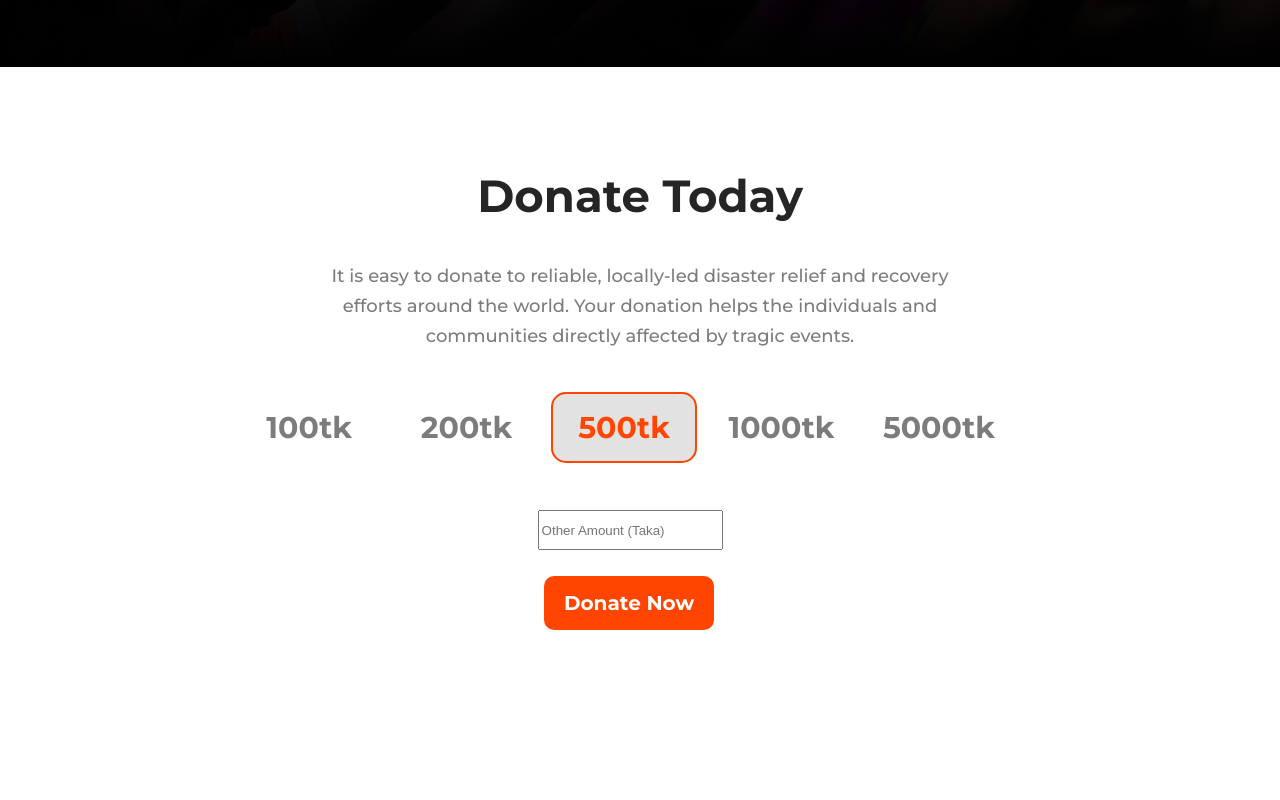
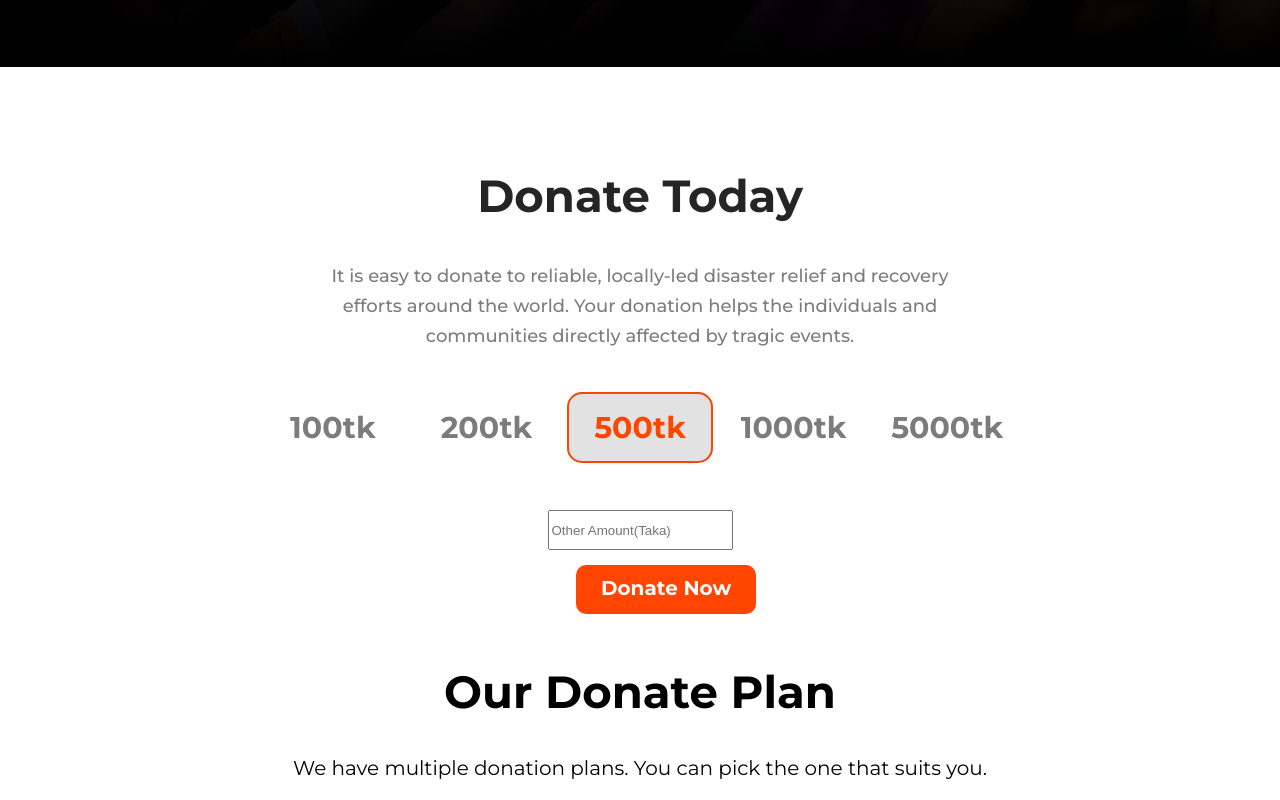
Before and after one commit to B-joy/1st-Assignment-Programming-Hero, a plain HTML site: page index.html in a window 1280 px wide. Shown: the part 733-1533 px from the top of the page. Before the commit the page ends 1389 px from the top, so only its background shows below. Drawn offline with Linux system fonts and the light colour scheme.

Commit message:
update-2

```diff
--- a/index.html
+++ b/index.html
@@ -54,12 +54,24 @@
             </div>
     </section>
     <section>
-        <div class="donation-box"><input type="text" placeholder="Other Amount (Taka)"></div>
+        <div class="donation-box">
+            <input type="text" placeholder="Other Amount(Taka)">
+        </div>
         <div class="Call-to-action-2">
             <strong><a class="CTA" target="_blank" href="https://www.linkedin.com/in/bijoy-monzurul-57545482/">Donate
                     Now</a></strong>
         </div>
     </section>
+    <section class="plan">
+        <div class="plan-title">
+            <h1>Our Donate Plan</h1>
+            <div class="donate-p-2">
+                <p> We have multiple donation plans. You can pick the one that suits you.</p>
+            </div>
+        </div>
+
+    </section>
+
 </body>
 
 </html>
--- a/style.css
+++ b/style.css
@@ -34,12 +34,14 @@
 
 .Call-to-action-2 {
     background-color: orangered;
-    padding: 15px 20px;
+    padding: 15px 25px;
     border-radius: 10px;
-    display: inline-block;
-    margin: 2%;
+    display: inline;
+    margin: auto;
     font-family: 'Montserrat', sans-serif;
-    margin-left: 42.5%;
+    margin-left: 45%;
+    text-align: center;
+
 
 }
 
@@ -82,8 +84,8 @@ body {
     font-size: 30px;
     font-weight: 500;
     display: flex;
-
-    padding-left: 18%;
+    margin: auto;
+    padding-left: 20%;
     color: #7c7c7c;
 }
 
@@ -105,7 +107,23 @@ body {
     display: flex;
     height: 40px;
     text-align: center;
-    padding-left: 42%;
+    margin: auto;
     padding-top: 25px;
+    border: none;
+    justify-content: center;
+    margin: auto;
+    padding-bottom: 2%;
+}
 
+.plan-title {
+    font-family: 'Montserrat', sans-serif;
+    font-size: 30px;
+    text-align: center;
+    margin-top: 5%;
+    margin-left: 20%;
+    margin-right: 20%;
 }
+
+.donate-p-2 {
+    font-size: 20px;
+}
```
